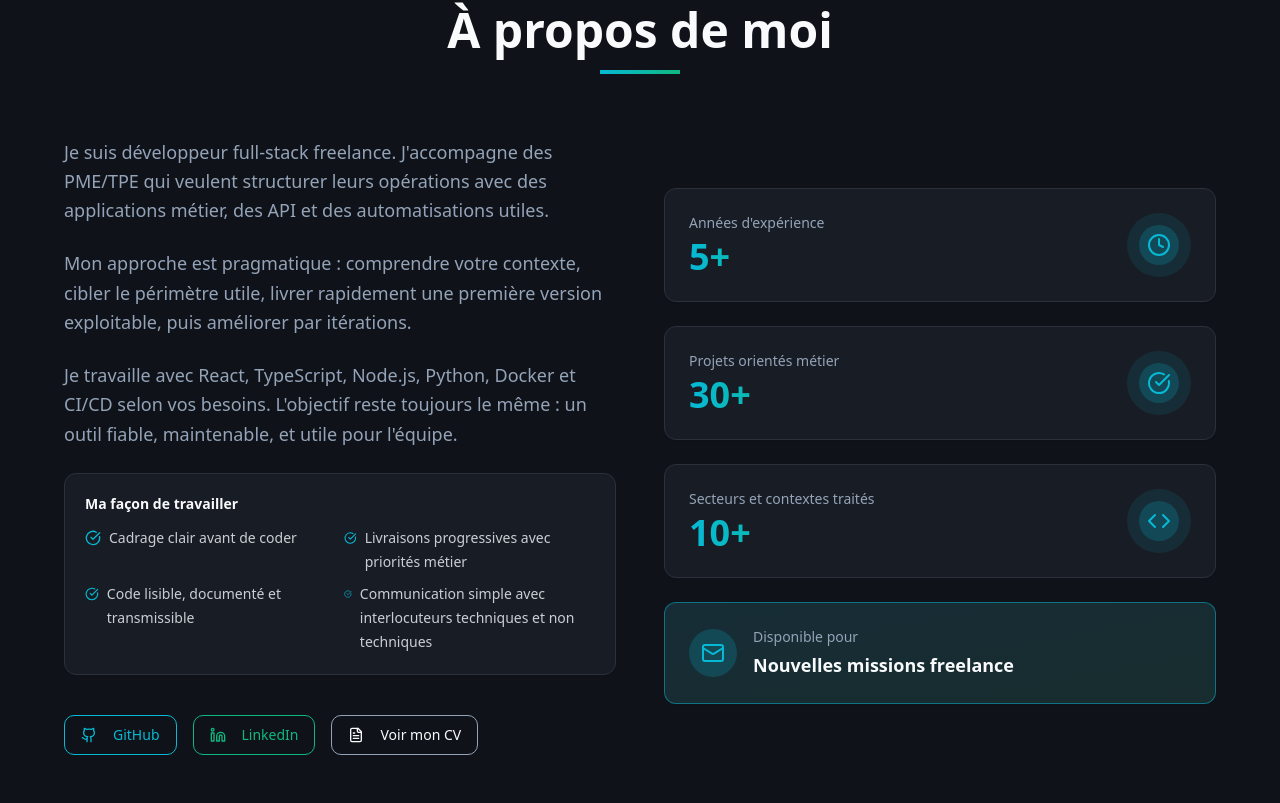
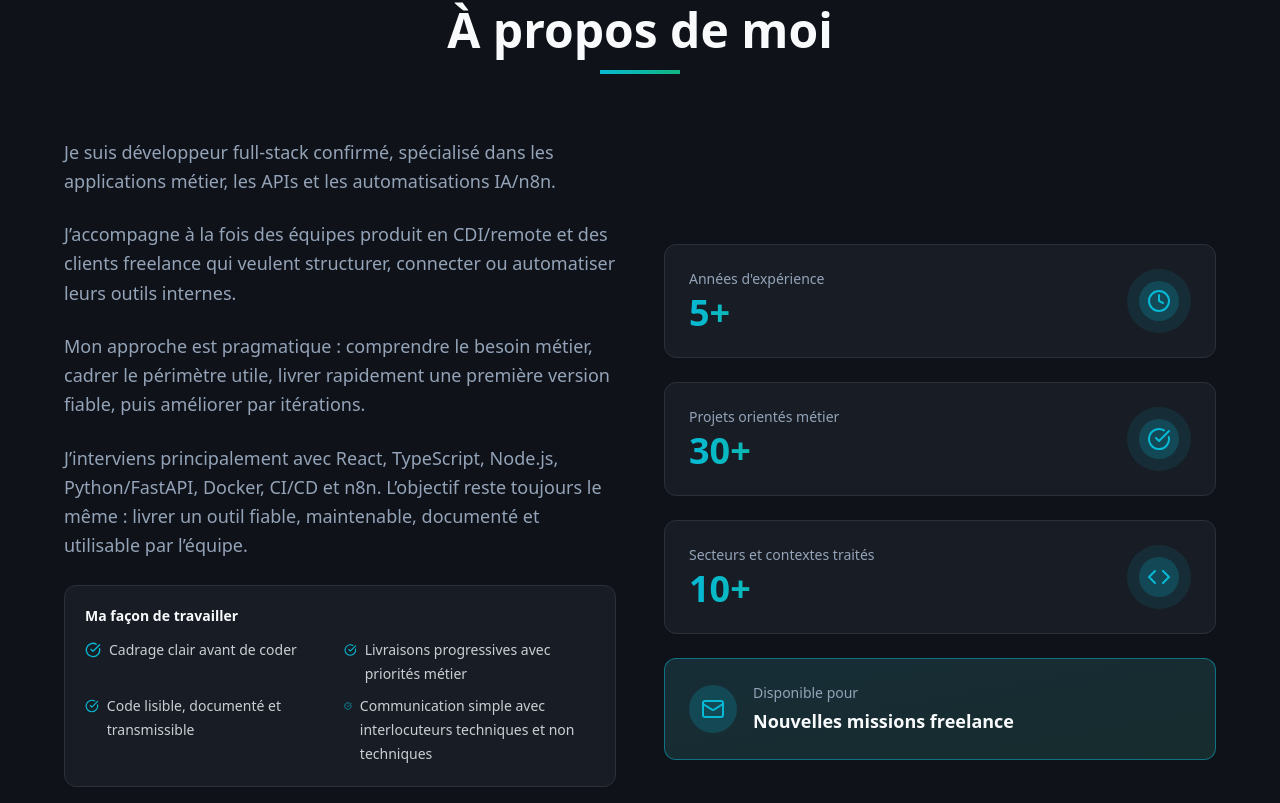
Before and after one commit to BastienLopez/Portfolio, a React (Vite) app: page / in a window 1280 px wide. Shown: the part 8217-9020 px from the top of the page. Built offline with nearby package versions, Linux system fonts and the light colour scheme; the HTML template or start-up script is replaced by a standard one.

Commit message:
wording abouts et skills

```diff
--- a/src/components/About.tsx
+++ b/src/components/About.tsx
@@ -32,18 +32,20 @@ const About = () => {
             {/* Left: Bio */}
             <div className="space-y-6 animate-slide-in">
               <p className="text-lg text-muted-foreground leading-relaxed">
-                Je suis développeur full-stack freelance. J'accompagne des PME/TPE qui veulent structurer
-                leurs opérations avec des applications métier, des API et des automatisations utiles.
+                Je suis développeur full-stack confirmé, spécialisé dans les applications métier, les APIs et les automatisations IA/n8n.
               </p>
 
               <p className="text-lg text-muted-foreground leading-relaxed">
-                Mon approche est pragmatique : comprendre votre contexte, cibler le périmètre utile,
-                livrer rapidement une première version exploitable, puis améliorer par itérations.
+                J’accompagne à la fois des équipes produit en CDI/remote et des clients freelance qui veulent structurer, connecter ou automatiser leurs outils internes.
               </p>
 
               <p className="text-lg text-muted-foreground leading-relaxed">
-                Je travaille avec React, TypeScript, Node.js, Python, Docker et CI/CD selon vos besoins.
-                L'objectif reste toujours le même : un outil fiable, maintenable, et utile pour l'équipe.
+                Mon approche est pragmatique : comprendre le besoin métier, cadrer le périmètre utile, livrer rapidement une première version fiable, puis améliorer par itérations.
+              </p>
+
+              <p className="text-lg text-muted-foreground leading-relaxed">
+                J’interviens principalement avec React, TypeScript, Node.js, Python/FastAPI, Docker, CI/CD et n8n.
+                L’objectif reste toujours le même : livrer un outil fiable, maintenable, documenté et utilisable par l’équipe.
               </p>
 
               <Card className="p-5 bg-card border-border">
--- a/src/components/Skills.tsx
+++ b/src/components/Skills.tsx
@@ -64,7 +64,7 @@ const Skills = () => {
             </h2>
             <div className="w-20 h-1 bg-gradient-to-r from-primary to-accent mx-auto mb-6"></div>
             <p className="text-lg text-muted-foreground max-w-2xl mx-auto">
-              Un éventail complet de technologies modernes pour construire des solutions performantes
+              Stack ciblée pour construire des applications métier, APIs et automatisations IA/n8n robustes, maintenables et exploitables en équipe.
             </p>
           </div>
 
```
